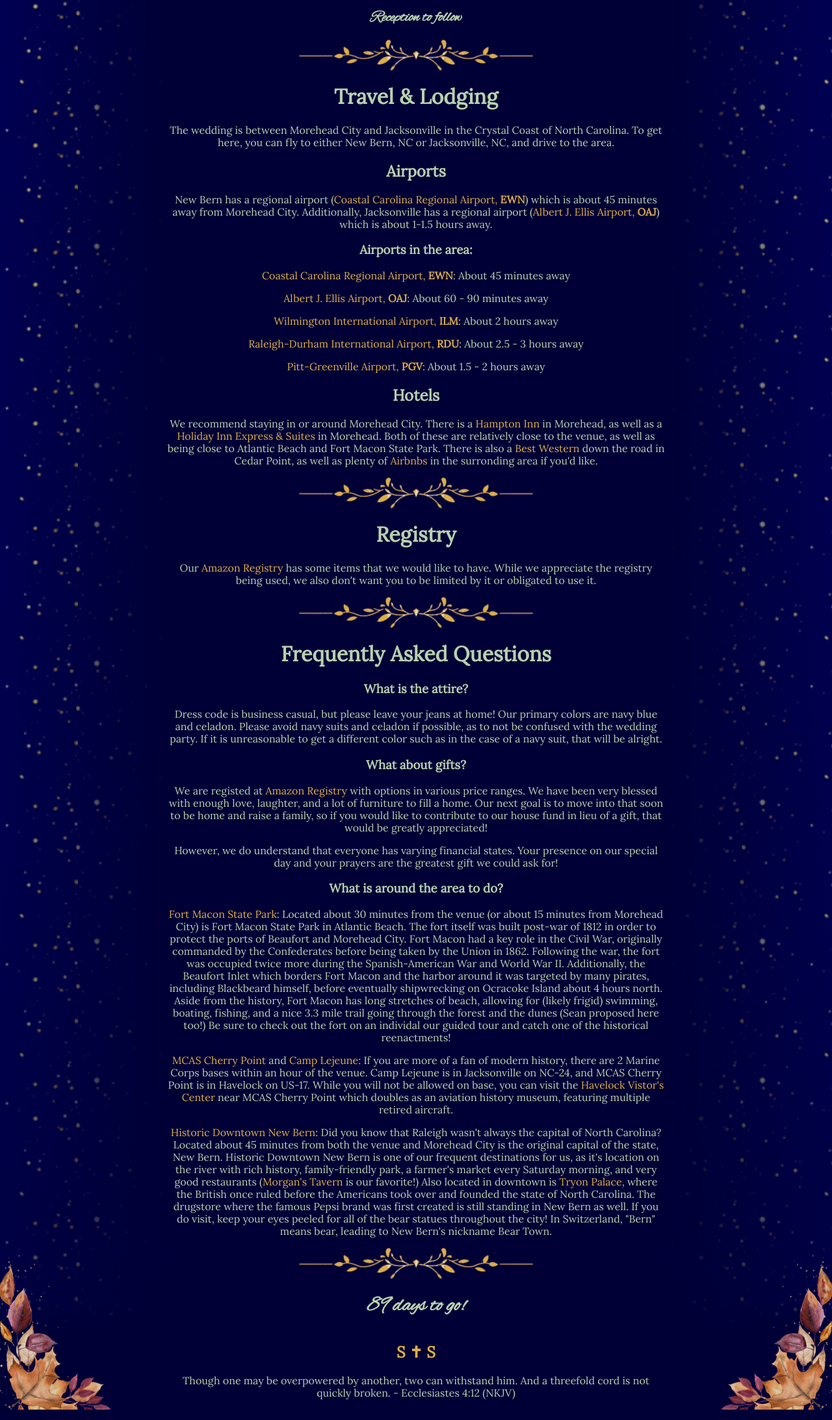
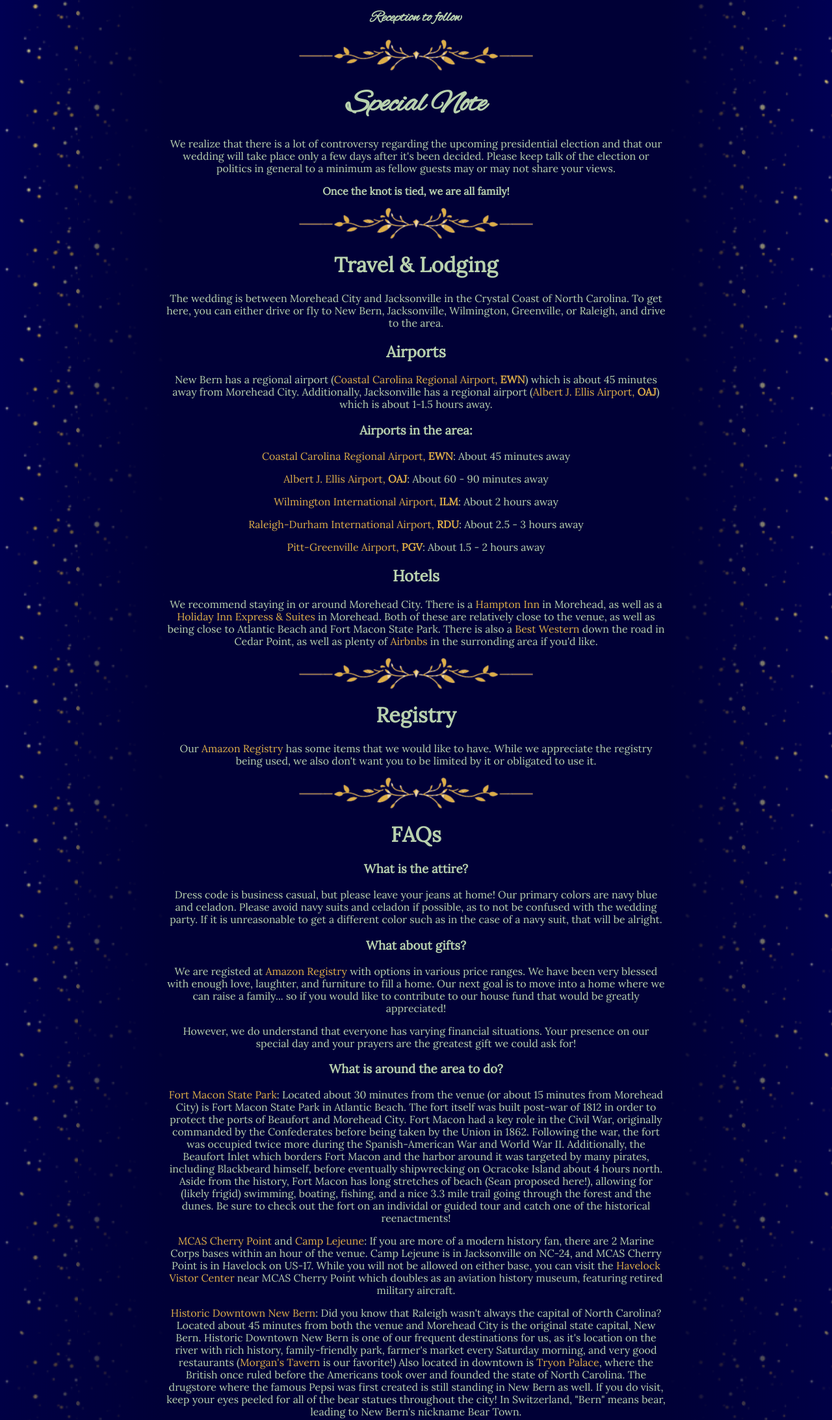
Before and after one commit to PyroPM/pyropm.github.io, a website: page index.html in a window 1280 px wide. Shown: the part 602-2788 px from the top of the page at 65% size. Drawn offline with Linux system fonts and the light colour scheme.

Commit message:
special note and updates

```diff
--- a/index.html
+++ b/index.html
@@ -4,7 +4,7 @@
   <head>
     <meta charset="UTF-8">
     <meta name="viewport" content="width=device-width, initial-scale=1.0">
-    <title>Sean & Sarah</title>
+    <title>Sarah & Sean</title>
   </head>
   <body>
     <div class="container">
@@ -14,7 +14,7 @@
         </div>
         <div class="middle">
           <img src="./photos/header.png"/>
-          <h1>Sean Mapes & Sarah Hodges</h1>
+          <h1>Sarah Hodges & Sean Mapes</h1>
         </div>
         <div class="right corner">
           <div class="img"></div>
@@ -44,8 +44,14 @@
 
           <img height="48px" src="./photos/spacer.png"/>
 
+          <h1><span class="cursive">Special Note</span></h1>
+          <p>We realize that there is a lot of controversy regarding the upcoming presidential election and that our wedding will take place only a few days after it's been decided. Please keep talk of the election or politics in general to a minimum as fellow guests may or may not share your views.</p>
+          <p><strong>Once the knot is tied, we are all family!</strong></p>
+
+          <img height="48px" src="./photos/spacer.png"/>
+
           <h1 id="travel">Travel & Lodging</h1>
-          <p>The wedding is between Morehead City and Jacksonville in the Crystal Coast of North Carolina. To get here, you can fly to either New Bern, NC or Jacksonville, NC, and drive to the area.</p>
+          <p>The wedding is between Morehead City and Jacksonville in the Crystal Coast of North Carolina. To get here, you can either drive or fly to New Bern, Jacksonville, Wilmington, Greenville, or Raleigh, and drive to the area.</p>
 
           <h2>Airports</h2>
           <p>New Bern has a regional airport (<a href="https://www.flyewn.com/" target="_blank">Coastal Carolina Regional Airport, <strong>EWN</strong></a>) which is about 45 minutes away from Morehead City. Additionally, Jacksonville has a regional airport (<a href="https://flyoaj.com/" target="_blank">Albert J. Ellis Airport, <strong>OAJ</strong></a>) which is about 1-1.5 hours away.</p>
@@ -66,16 +72,16 @@
 
           <img height="48px" src="./photos/spacer.png"/>
 
-          <h1 id="faqs">Frequently Asked Questions</h1>
+          <h1 id="faqs">FAQs</h1>
           <h3>What is the attire?</h3>
           <p>Dress code is business casual, but please leave your jeans at home! Our primary colors are navy blue and celadon. Please avoid navy suits and celadon if possible, as to not be confused with the wedding party. If it is unreasonable to get a different color such as in the case of a navy suit, that will be alright. </p>
           <h3>What about gifts?</h3>
-          <p>We are registed at <a href="#registry">Amazon Registry</a> with options in various price ranges. We have been very blessed with enough love, laughter, and a lot of furniture to fill a home. Our next goal is to move into that soon to be home and raise a family, so if you would like to contribute to our house fund in lieu of a gift, that would be greatly appreciated!</p>
-          <p>However, we do understand that everyone has varying financial states. Your presence on our special day and your prayers are the greatest gift we could ask for!</p>
+          <p>We are registed at <a href="#registry">Amazon Registry</a> with options in various price ranges. We have been very blessed with enough love, laughter, and furniture to fill a home. Our next goal is to move into a home where we can raise a family... so if you would like to contribute to our house fund that would be greatly appreciated!</p>
+          <p>However, we do understand that everyone has varying financial situations. Your presence on our special day and your prayers are the greatest gift we could ask for!</p>
           <h3>What is around the area to do?</h3>
-          <p><a href="">Fort Macon State Park</a>: Located about 30 minutes from the venue (or about 15 minutes from Morehead City) is Fort Macon State Park in Atlantic Beach. The fort itself was built post-war of 1812 in order to protect the ports of Beaufort and Morehead City. Fort Macon had a key role in the Civil War, originally commanded by the Confederates before being taken by the Union in 1862. Following the war, the fort was occupied twice more during the Spanish-American War and World War II. Additionally, the Beaufort Inlet which borders Fort Macon and the harbor around it was targeted by many pirates, including Blackbeard himself, before eventually shipwrecking on Ocracoke Island about 4 hours north. Aside from the history, Fort Macon has long stretches of beach, allowing for (likely frigid) swimming, boating, fishing, and a nice 3.3 mile trail going through the forest and the dunes (Sean proposed here too!) Be sure to check out the fort on an individal our guided tour and catch one of the historical reenactments!</p>
-          <p><a href="">MCAS Cherry Point</a> and <a href="">Camp Lejeune</a>: If you are more of a fan of modern history, there are 2 Marine Corps bases within an hour of the venue. Camp Lejeune is in Jacksonville on NC-24, and MCAS Cherry Point is in Havelock on US-17. While you will not be allowed on base, you can visit the <a href="">Havelock Vistor's Center</a> near MCAS Cherry Point which doubles as an aviation history museum, featuring multiple retired aircraft.</p>
-          <p><a href="">Historic Downtown New Bern</a>: Did you know that Raleigh wasn't always the capital of North Carolina? Located about 45 minutes from both the venue and Morehead City is the original capital of the state, New Bern. Historic Downtown New Bern is one of our frequent destinations for us, as it's location on the river with rich history, family-friendly park, a farmer's market every Saturday morning, and very good restaurants (<a href="">Morgan's Tavern</a> is our favorite!) Also located in downtown is <a href="">Tryon Palace</a>, where the British once ruled before the Americans took over and founded the state of North Carolina. The drugstore where the famous Pepsi brand was first created is still standing in New Bern as well. If you do visit, keep your eyes peeled for all of the bear statues throughout the city! In Switzerland, "Bern" means bear, leading to New Bern's nickname Bear Town.</p>
+          <p><a href="">Fort Macon State Park</a>: Located about 30 minutes from the venue (or about 15 minutes from Morehead City) is Fort Macon State Park in Atlantic Beach. The fort itself was built post-war of 1812 in order to protect the ports of Beaufort and Morehead City. Fort Macon had a key role in the Civil War, originally commanded by the Confederates before being taken by the Union in 1862. Following the war, the fort was occupied twice more during the Spanish-American War and World War II. Additionally, the Beaufort Inlet which borders Fort Macon and the harbor around it was targeted by many pirates, including Blackbeard himself, before eventually shipwrecking on Ocracoke Island about 4 hours north. Aside from the history, Fort Macon has long stretches of beach (Sean proposed here!), allowing for (likely frigid) swimming, boating, fishing, and a nice 3.3 mile trail going through the forest and the dunes. Be sure to check out the fort on an individal or guided tour and catch one of the historical reenactments!</p>
+          <p><a href="">MCAS Cherry Point</a> and <a href="">Camp Lejeune</a>: If you are more of a modern history fan, there are 2 Marine Corps bases within an hour of the venue. Camp Lejeune is in Jacksonville on NC-24, and MCAS Cherry Point is in Havelock on US-17. While you will not be allowed on either base, you can visit the <a href="">Havelock Vistor Center</a> near MCAS Cherry Point which doubles as an aviation history museum, featuring retired military aircraft.</p>
+          <p><a href="">Historic Downtown New Bern</a>: Did you know that Raleigh wasn't always the capital of North Carolina? Located about 45 minutes from both the venue and Morehead City is the original state capital, New Bern. Historic Downtown New Bern is one of our frequent destinations for us, as it's location on the river with rich history, family-friendly park, farmer's market every Saturday morning, and very good restaurants (<a href="">Morgan's Tavern</a> is our favorite!) Also located in downtown is <a href="">Tryon Palace</a>, where the British once ruled before the Americans took over and founded the state of North Carolina. The drugstore where the famous Pepsi was first created is still standing in New Bern as well. If you do visit, keep your eyes peeled for all of the bear statues throughout the city! In Switzerland, "Bern" means bear, leading to New Bern's nickname Bear Town.</p>
 
           <img height="48px" src="./photos/spacer.png"/>
 
@@ -106,6 +112,7 @@
       --navy:           rgb(0, 0, 54);
       --seafoam:        #B8D1AE;
       --gold:           #DDAE48;
+      --orange:         #DD8848;
 
       --header-size:    250px;
       --button-size:    60px;
@@ -150,6 +157,10 @@
     a {
       color: var(--gold);
       text-decoration: none;
+      transition: all 0.125s ease-in-out;
+    }
+    a:hover {
+      color: var(--orange);
     }
 
     .header {
@@ -188,7 +199,8 @@
       transition: all 0.125s ease-in-out;
     }
     nav a:hover {
-      background-color: var(--gold);
+      color: var(--navy);
+      background-color: var(--orange);
     }
 
     .flex {
```
